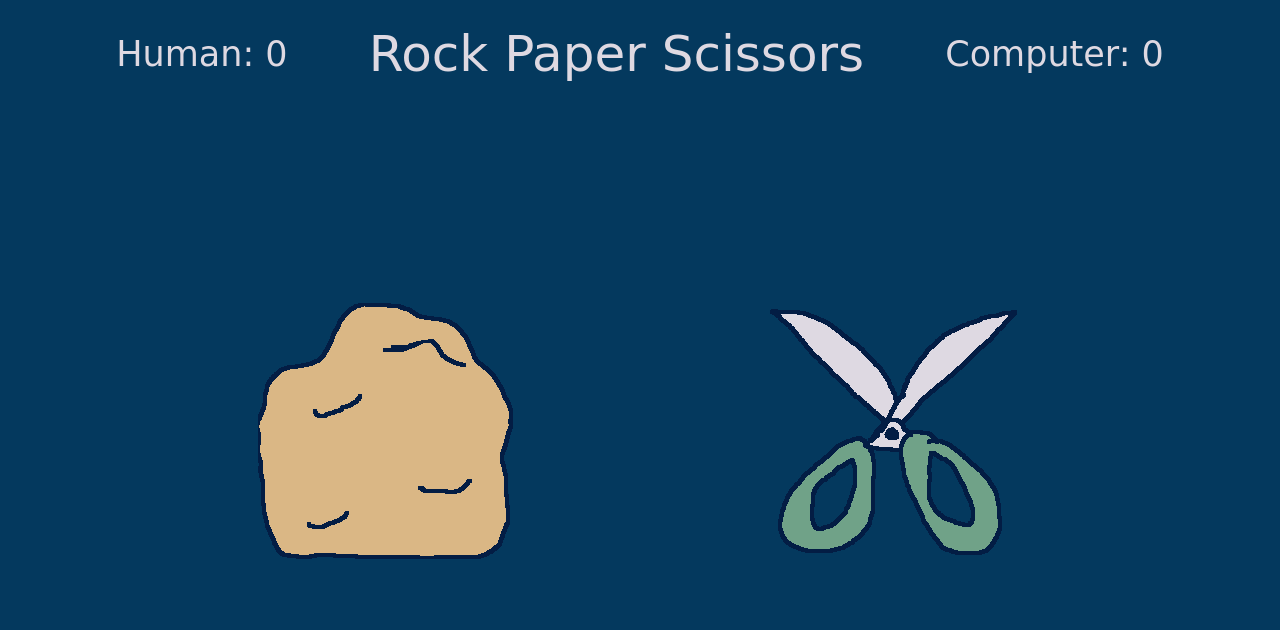
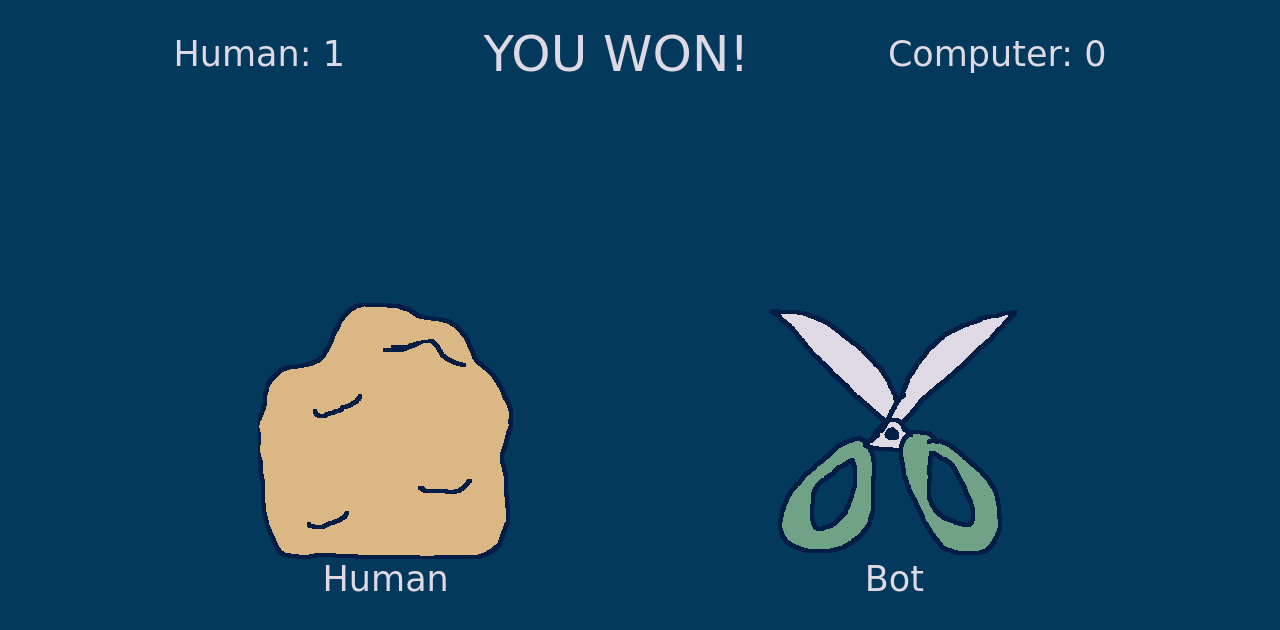
Before and after one commit to jonpfluger/rock-paper-scissors, a plain HTML site: page index.html in a window 1280 px wide. Both pictures are taken after a click on the element 258 px from the left and 435 px from the top of the page. Drawn offline with Linux system fonts and the light colour scheme; a web font is replaced by a local one.

Commit message:
show results and update scores

```diff
--- a/game.js
+++ b/game.js
@@ -3,12 +3,37 @@ var botScoreEl = document.getElementById("bot-score");
 var rockEl = document.getElementById("rock");
 var paperEl = document.getElementById("paper");
 var scissorsEl = document.getElementById("scissors");
+var resultEl = document.getElementById('result');
 
 var choicesElements = [rockEl, paperEl, scissorsEl];
 
 var choices = ["r", "p", "s"];
 var humanScore = 0;
 var botScore = 0;
+
+function updateScores() {
+    humanScoreEl.textContent = humanScore;
+    botScoreEl.textContent = botScore;
+};
+
+function showResults(humanChosenEl, computerChosenEl, result) {
+    resultEl.textContent = result;
+    updateScores();
+    // hide all three images
+    choicesElements.forEach(function(el) {
+        el.style.display = 'none';
+    })
+    humanChosenEl.style.display = "block";
+    computerChosenEl.style.display = "block";
+
+    var humanSpan = document.createElement('span');
+    humanSpan.textContent = "Human";
+    humanChosenEl.appendChild(humanSpan);
+
+    var botSpan = document.createElement('span');
+    botSpan.textContent = "Bot";
+    computerChosenEl.appendChild(botSpan);
+}
 
 function startRound(event) {
     var humanChosenEl;
@@ -39,12 +64,7 @@ function startRound(event) {
         result = "BOT WON!";
     };
 
-    // hide all three images
-    choicesElements.forEach(function(img) {
-        img.style.display = 'none';
-    })
-    humanChosenEl.style.display = "block";
-    computerChosenEl.style.display = "block";
+    showResults(humanChosenEl, computerChosenEl, result);
 
 };
 
--- a/index.html
+++ b/index.html
@@ -16,7 +16,7 @@
             Human: <span id ="human-score">0</span>
         </div>
 
-        <h1>Rock Paper Scissors</h1>
+        <h1 id="result">Rock Paper Scissors</h1>
 
         <div>
             Computer: <span id ="bot-score">0</span>
@@ -36,10 +36,6 @@
             </div>
         </div>
 
-        <div id="result">
-
-        </div>
-
     </main>
 
     <script src="game.js"></script>
--- a/style.css
+++ b/style.css
@@ -63,8 +63,13 @@ h1 {
 .choice {
     cursor: pointer;
     transition: all 260ms ease-out;
+    text-align: center;
 }
 
 .choice:hover {
     transform: scale(1.2);
 }
+
+.choice img {
+    display: block;
+}
```
